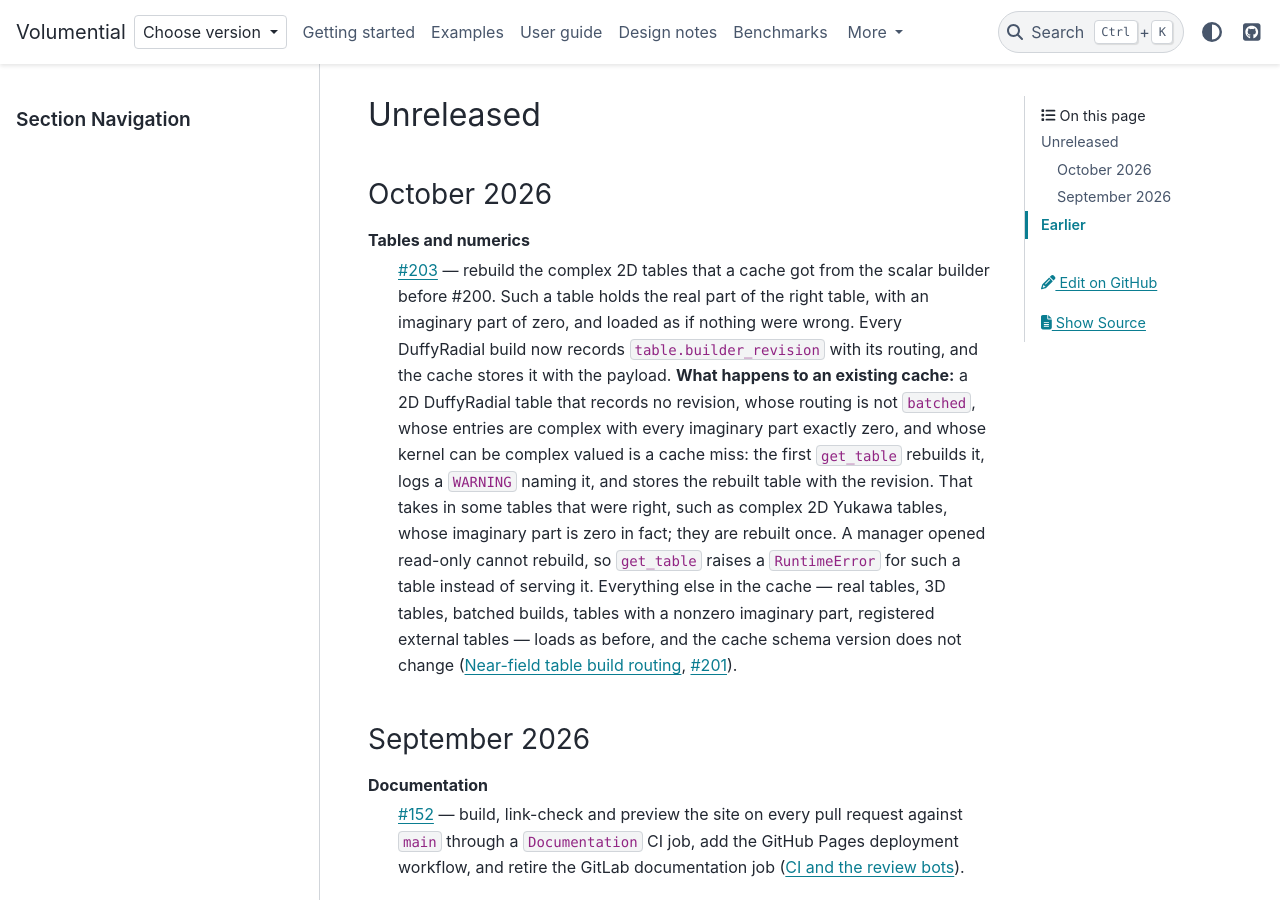
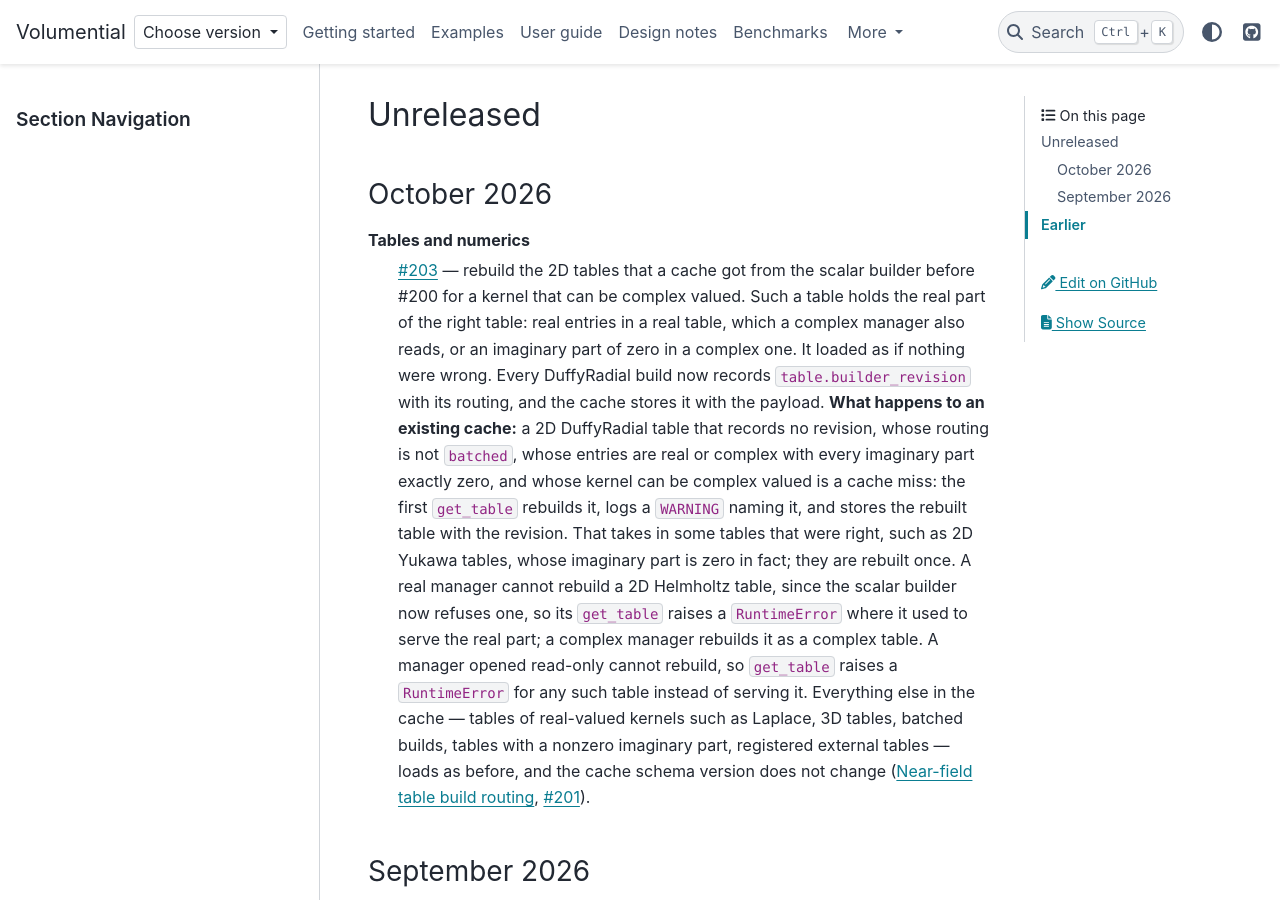
Before and after one commit to xywei/volumential, a Sphinx documentation site: the page built from doc/source/changelog.md, in a window 1280 px wide and 900 px high, scrolled down 288 px. Built offline with Sphinx 7.4.7 and the PyData theme 0.15.4, drawn with Linux system fonts in a browser that asks for light colours.

Commit message:
Treat a real 2D scalar payload of a complex kernel as stale too
Review: a real manager's scalar builder stored the real part of a
complex kernel's table as real entries before #200, and the cache key
does not hold the dtype, so a complex manager read that payload as a
complex table with a zero imaginary part and served it.  The stale
check now takes real entries as well as complex ones whose imaginary
parts are all zero.  A real manager cannot rebuild such a 2D Helmholtz
table, since the scalar builder refuses one now, so its get_table raises
where it used to serve the real part; a complex manager rebuilds it.

Also: the payload of a DuffyRadial table carries no checksum, so the
docs say it loads like any other rather than that it checksums cleanly.

```diff
--- a/doc/source/changelog.md
+++ b/doc/source/changelog.md
@@ -11,21 +11,26 @@ for what will have to change when tagging starts.
 ### October 2026
 
 Tables and numerics
-: [#203](https://github.com/xywei/volumential/pull/203) — rebuild the complex
-  2D tables that a cache got from the scalar builder before #200. Such a table
-  holds the real part of the right table, with an imaginary part of zero, and
-  loaded as if nothing were wrong. Every DuffyRadial build now records
-  `table.builder_revision` with its routing, and the cache stores it with the
-  payload. **What happens to an existing cache:** a 2D DuffyRadial table that
-  records no revision, whose routing is not `batched`, whose entries are
-  complex with every imaginary part exactly zero, and whose kernel can be
-  complex valued is a cache miss: the first `get_table` rebuilds it, logs a
-  `WARNING` naming it, and stores the rebuilt table with the revision. That
-  takes in some tables that were right, such as complex 2D Yukawa tables, whose
-  imaginary part is zero in fact; they are rebuilt once. A manager opened
-  read-only cannot rebuild, so `get_table` raises a `RuntimeError` for such a
-  table instead of serving it. Everything else in the cache — real tables, 3D
-  tables, batched builds, tables with a nonzero imaginary part, registered
+: [#203](https://github.com/xywei/volumential/pull/203) — rebuild the 2D
+  tables that a cache got from the scalar builder before #200 for a kernel that
+  can be complex valued. Such a table holds the real part of the right table:
+  real entries in a real table, which a complex manager also reads, or an
+  imaginary part of zero in a complex one. It loaded as if nothing were wrong.
+  Every DuffyRadial build now records `table.builder_revision` with its
+  routing, and the cache stores it with the payload. **What happens to an
+  existing cache:** a 2D DuffyRadial table that records no revision, whose
+  routing is not `batched`, whose entries are real or complex with every
+  imaginary part exactly zero, and whose kernel can be complex valued is a
+  cache miss: the first `get_table` rebuilds it, logs a `WARNING` naming it,
+  and stores the rebuilt table with the revision. That takes in some tables
+  that were right, such as 2D Yukawa tables, whose imaginary part is zero in
+  fact; they are rebuilt once. A real manager cannot rebuild a 2D Helmholtz
+  table, since the scalar builder now refuses one, so its `get_table` raises a
+  `RuntimeError` where it used to serve the real part; a complex manager
+  rebuilds it as a complex table. A manager opened read-only cannot rebuild, so
+  `get_table` raises a `RuntimeError` for any such table instead of serving it.
+  Everything else in the cache — tables of real-valued kernels such as Laplace,
+  3D tables, batched builds, tables with a nonzero imaginary part, registered
   external tables — loads as before, and the cache schema version does not
   change ({doc}`user-guide/table-build-routing`,
   [#201](https://github.com/xywei/volumential/issues/201)).
```
Also changed, not shown: doc/source/user-guide/table-build-routing.md (+17 -11 lines), 2 other files.
